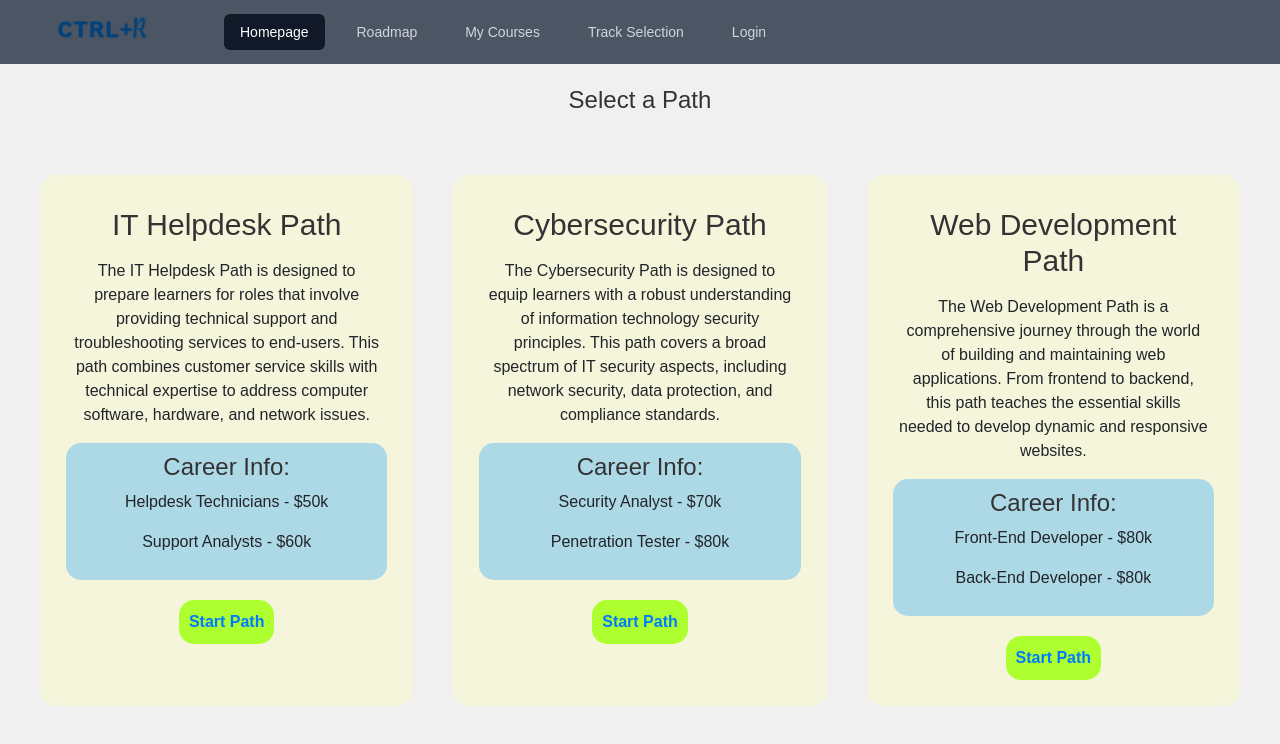
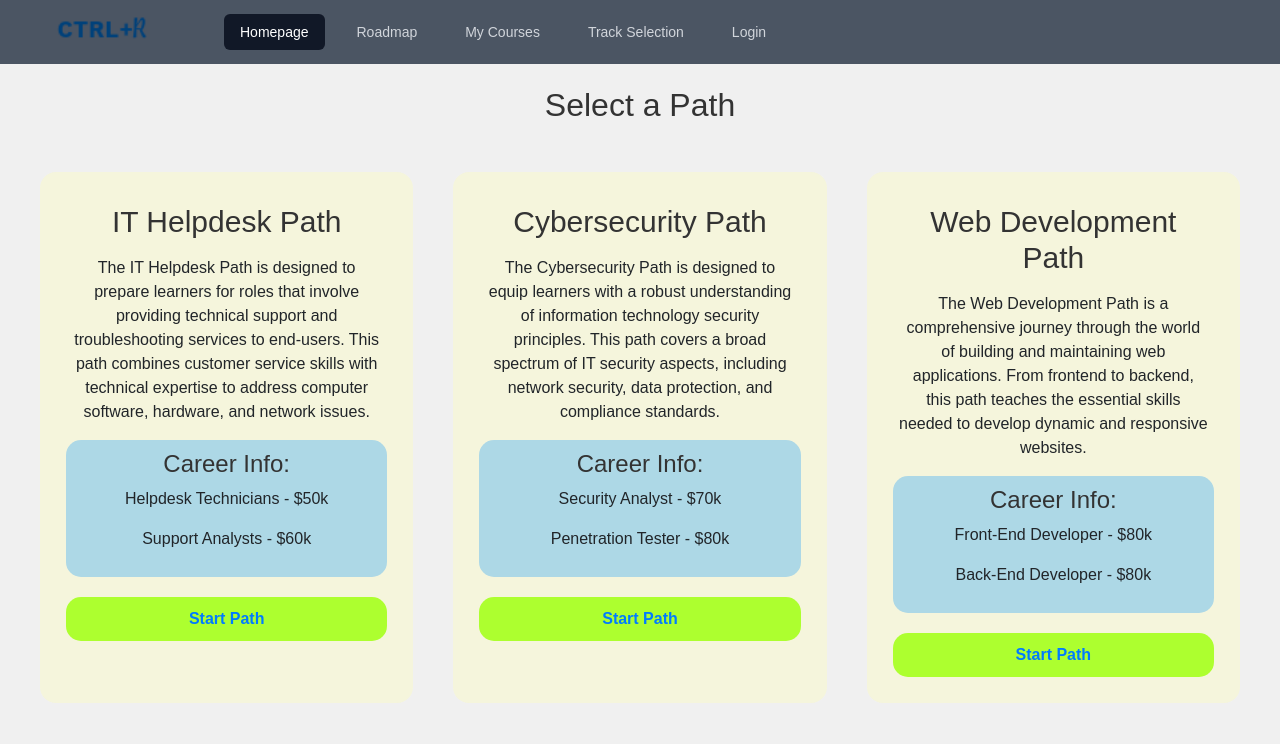
Before and after one commit to cfgcolumbus23/Team-15, a React (Create React App) app in the folder learning-app/: page /selection in a window 1280 px wide. Shown: the top 744 px of the page. Built offline with nearby package versions, Linux system fonts and the light colour scheme.

Commit message:
Selection formatting

```diff
--- a/learning-app/src/pages/Selection.js
+++ b/learning-app/src/pages/Selection.js
@@ -36,7 +36,7 @@ function Selection() {
     return (
         <>
         <div className='selection'>
-            <h2>Select a Path</h2>
+            <h1>Select a Path</h1>
         </div>
         <div className='selection-container'>
             <div id='selection-column-1' className='selection-column'>
--- a/learning-app/src/pages/selection.css
+++ b/learning-app/src/pages/selection.css
@@ -40,10 +40,15 @@
     background-color: lightblue;
 }
 
+a {
+    display: flex;
+}
+
 .selection-column-button {
     margin: 10px;
     padding: 10px;
     border-radius: 15px;
+    width: 100%;
     border-color: greenyellow;
     box-shadow: none;
     background-color: greenyellow;
```
